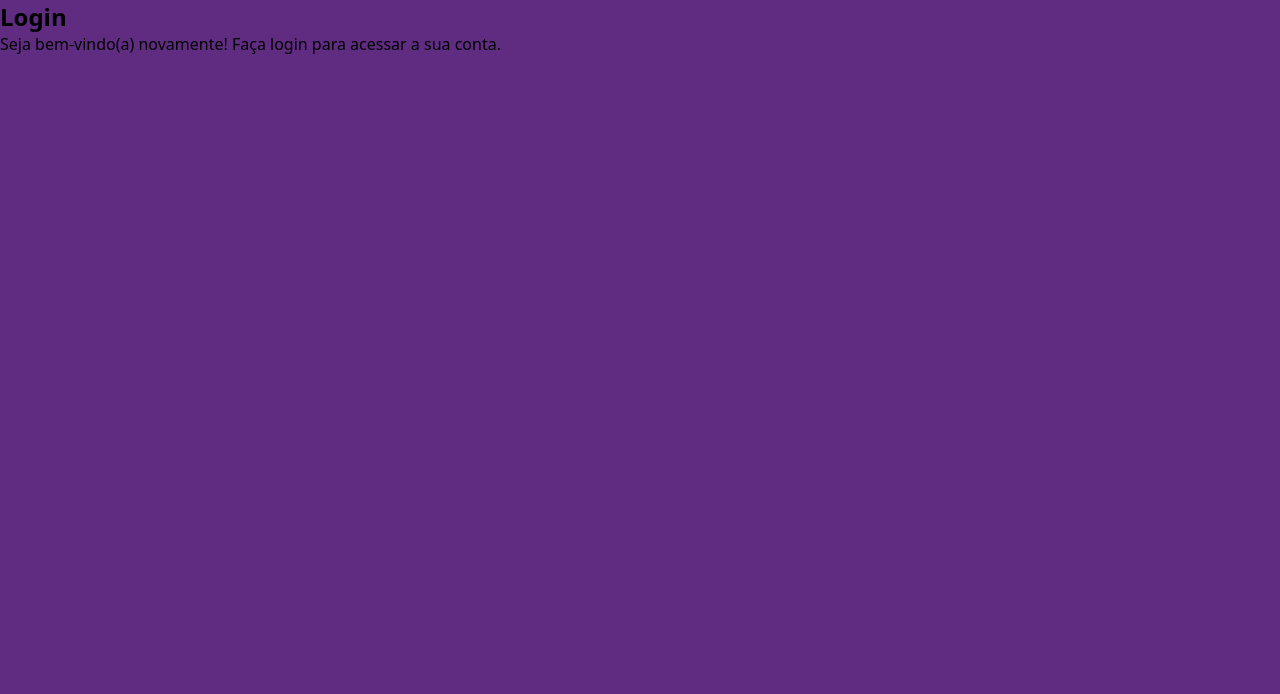
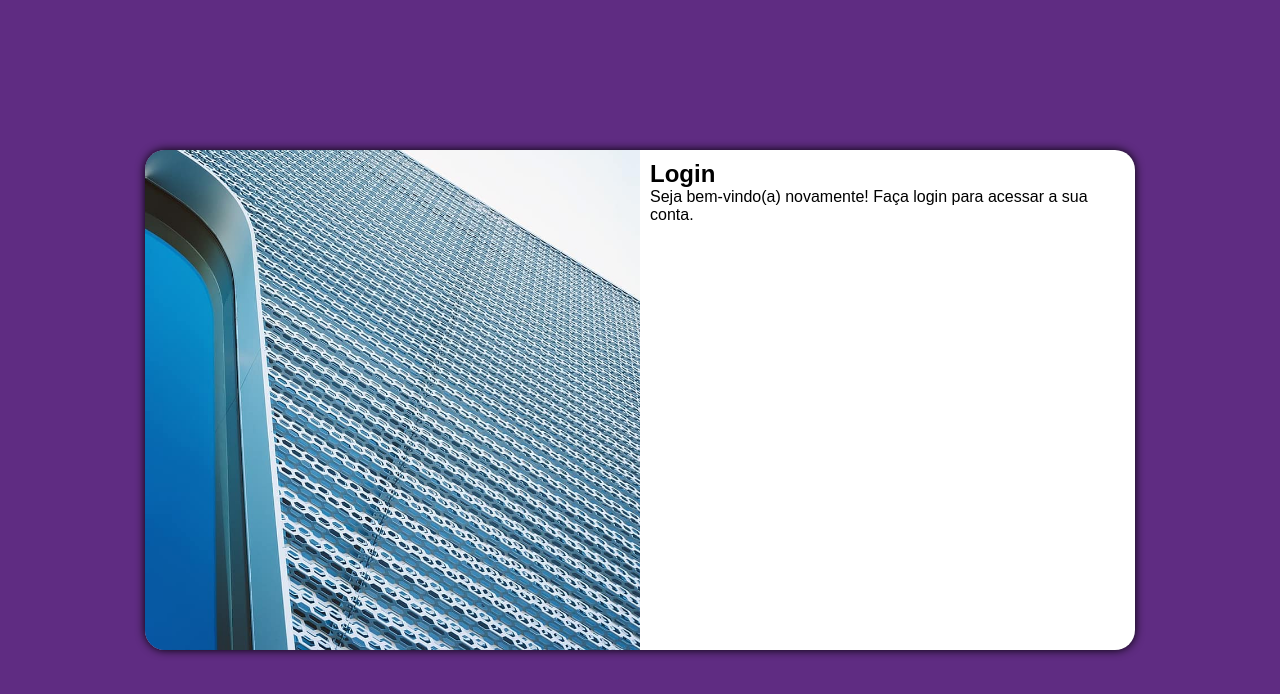
Before and after one commit to GabrielGiafarov/projeto-login, a plain HTML site: page index.html in a window 1280 px wide. Drawn offline with Linux system fonts and the light colour scheme.

Commit message:
Correção do código

```diff
--- /dev/null
+++ b/estilos/media-query.css
@@ -0,0 +1,42 @@
+@charset "UTF - 8";
+
+@media screen and (min-width: 768px) and (max-width: 992px) {
+    Body {
+        background-image: linear-gradient(to top #49a09d, #5f2c82);
+    }
+
+    section#login {
+        width: 80vw;
+    }
+
+    section#login > div#imagem {
+        float: left;
+        width: 30%;
+        height: 100%;
+    }
+    section#login > div#formulario {
+        width: 70%;
+        float: right
+
+    }
+}
+@media screen and (min-width: 992px) {
+    body {
+        background-image: linear-gradient(to top #49a09d, #5f2c82);
+    }
+
+    section#login {
+        width: 990px;
+    }
+
+    section#login > div#imagem {
+        float: left;
+        width: 50%;
+        height: 100%;
+    }
+
+    section#login > div#formulario {
+        float: right;
+        width: 50%;
+    }
+}
--- a/estilos/style.css
+++ b/estilos/style.css
@@ -6,12 +6,11 @@ Lilás: #5f2c82
 */
 
 * {
-    font-family: system-ui, -apple-system, BlinkMacSystemFont, 'Segoe UI', Roboto, Oxygen, Ubuntu, Cantarell, 'Open Sans', 'Helvetica Neue', sans-serif;
+    font-family: Arial, Helvetica, sans-serif;
     padding: 0px;
     margin: 0px;
     box-sizing: border-box;
 }
-
 body, html {
     background-color: #5f2c82;
     height: 100vh;
@@ -29,20 +28,28 @@ section#login {
     top: 50%;
     left: 50%;
     transform: translate(-50%, -50%);
+    border-radius: 20px;
+    overflow: hidden;
+    box-shadow: 0px 0px 10px black;
+
     background-color: white;
     width: 250px;
     height: 500px;
-    border-radius: 20px;
-    overflow: hidden;
-    box-shadow: 0px 0px 10px black;
+
+    transition: width, .4s, height .4s ;
+    transition-timing-function: ease;
+
 }
-section#login > div#imagem {
+
+section#login > div#imagem{
     display: block;
     background: #5f2c82 url(../imagens/metal.jpg) no-repeat;
     background-size: cover;
     background-position: left bottom;
     height: 200px;
 }
+
 section#login > div#formulario {
+    display: block;
     padding: 10px;
 }
--- a/index.html
+++ b/index.html
@@ -4,11 +4,12 @@
     <meta charset="UTF-8">
     <meta name="viewport" content="width=device-width, initial-scale=1.0">
     <link rel="stylesheet" href="estilos/style.css">
+    <link rel="stylesheet" href="estilos/media-query.css">
     <title>Projeto Login</title>
 </head>
 <body>
     <main>
-        <section id="Login">
+        <section id="login">
             <div id="imagem">
 
             </div>
```
